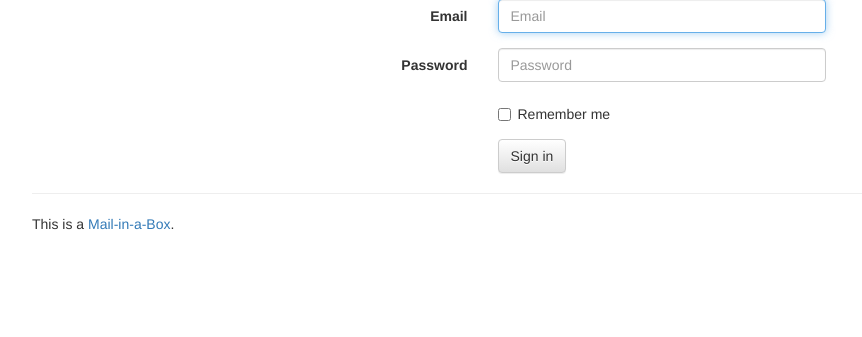
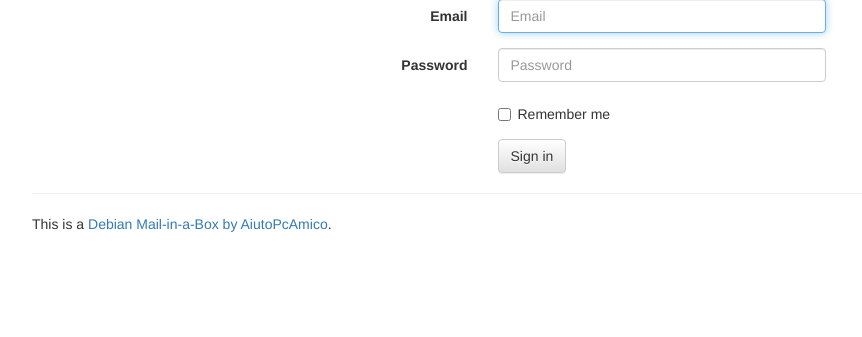
Before and after one commit to mail-in-a-box/mailinabox, a Flask app: template management/templates/index.html in a window 1280 px wide. Shown: the part 156-493 px from the top of the page, without its empty margins (38-900 px from the left). Run offline with Flask 3, Linux system fonts and the light colour scheme; the template is opened without the code that fills it, so the values that code supplies are empty; parts of the project's set-up code (start-up, migrations or seed data) failed here and were passed over; some libraries are stand-ins or nearby versions.

Commit message:
changed footer

```diff
--- a/management/templates/index.html
+++ b/management/templates/index.html
@@ -204,7 +204,7 @@
       <hr>
 
       <footer>
-        <p>This is a <a href="https://mailinabox.email">Mail-in-a-Box</a>.</p>
+        <p>This is a <a href="https://github.com/AiutoPcAmico/debian-mailinabox">Debian Mail-in-a-Box by AiutoPcAmico</a>.</p>
       </footer>
     </div> <!-- /container -->
 
```
